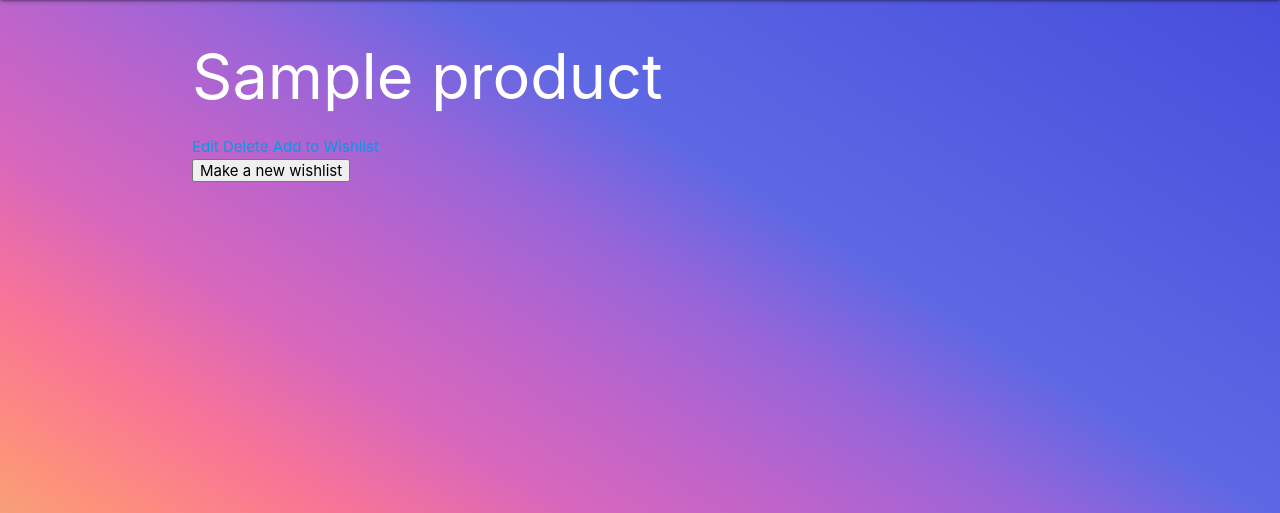
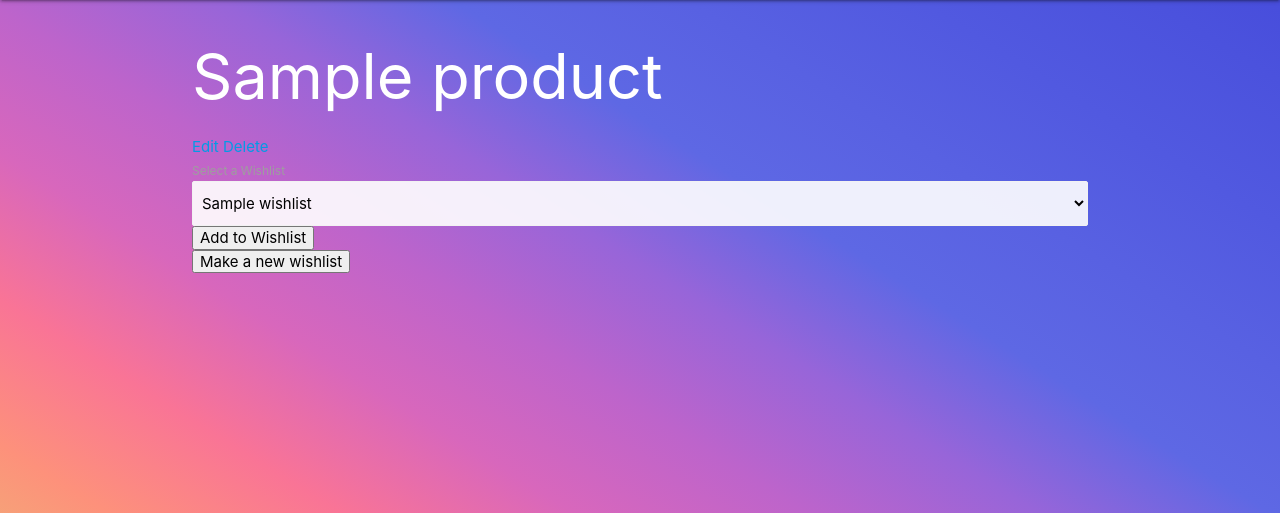
Before and after one commit to victordevera24/project-3, a Django app: page /product/1/ in a window 1280 px wide. Shown: the part 64-577 px from the top of the page. Run offline with Django 4.2, Linux system fonts and the light colour scheme; a user stored in the database is signed in; tables that the repository leaves empty hold one stand-in row (values such as "Sample post").

Commit message:
All wishlists for the current user  will display in a dropdown menu on the product detail page

```diff
--- a/shopping_project/main_app/templates/products/detail.html
+++ b/shopping_project/main_app/templates/products/detail.html
@@ -6,7 +6,16 @@
   <a href="{% url 'products_update' product.id %}">Edit</a>
   <a href="{% url 'products_delete' product.id  %}">Delete</a>
   {% if wishlist.count %}
-  <a>Add to Wishlist</a>
+  <form action="">
+    <label>Select a Wishlist</label>
+    <select class="browser-default" name="name">
+      {% for list in wishlist %}
+      <option value="{{list.name}}">{{list.name}}</option>
+      {% endfor %}
+    </select>
+    <input type="hidden" value="{{product.name}}">
+    <input type="submit" value="Add to Wishlist">
+  </form>
   {% endif %}
   <form action="{% url 'new_wishlist' product.id %}">
     <button type="submit">Make a new wishlist</button>
```
